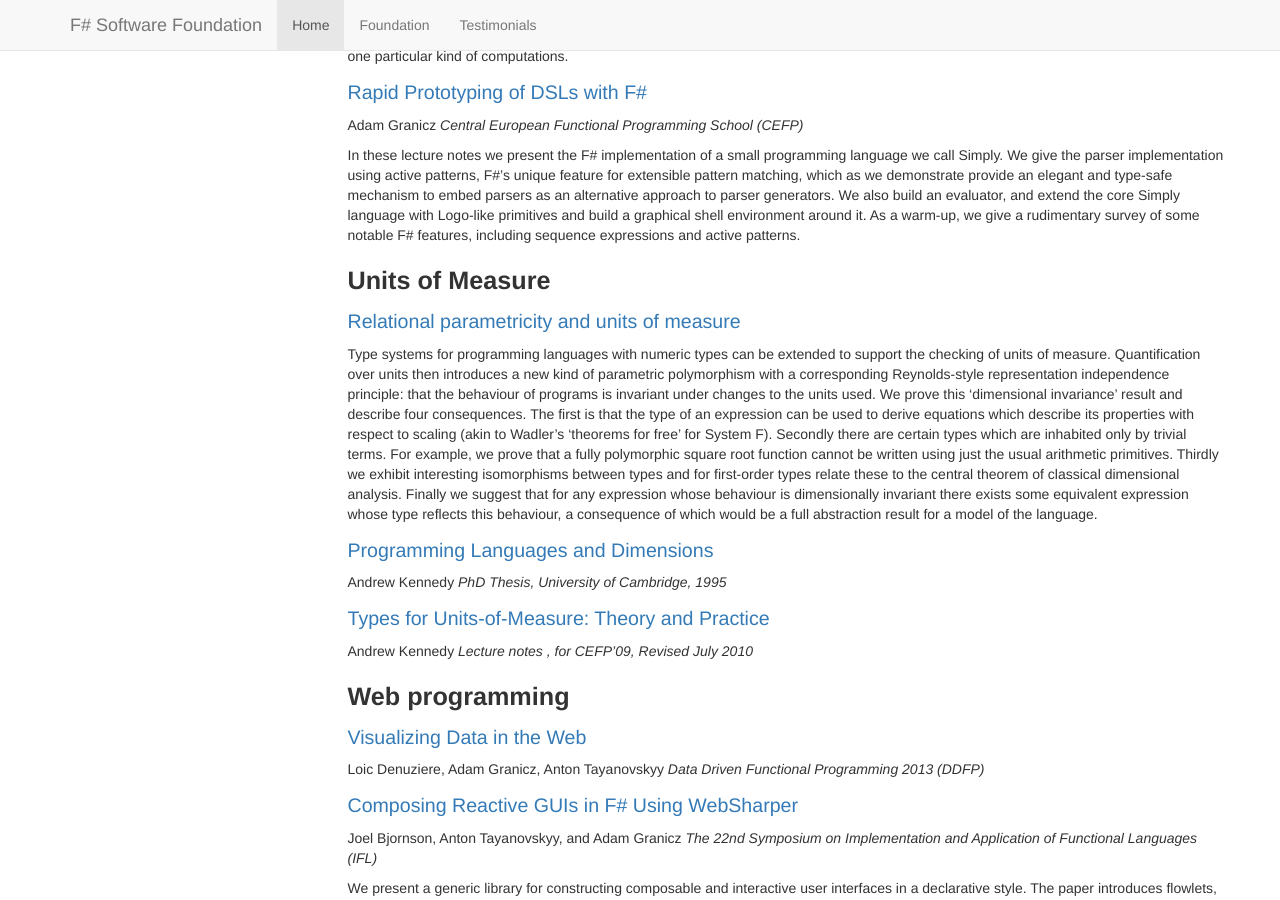
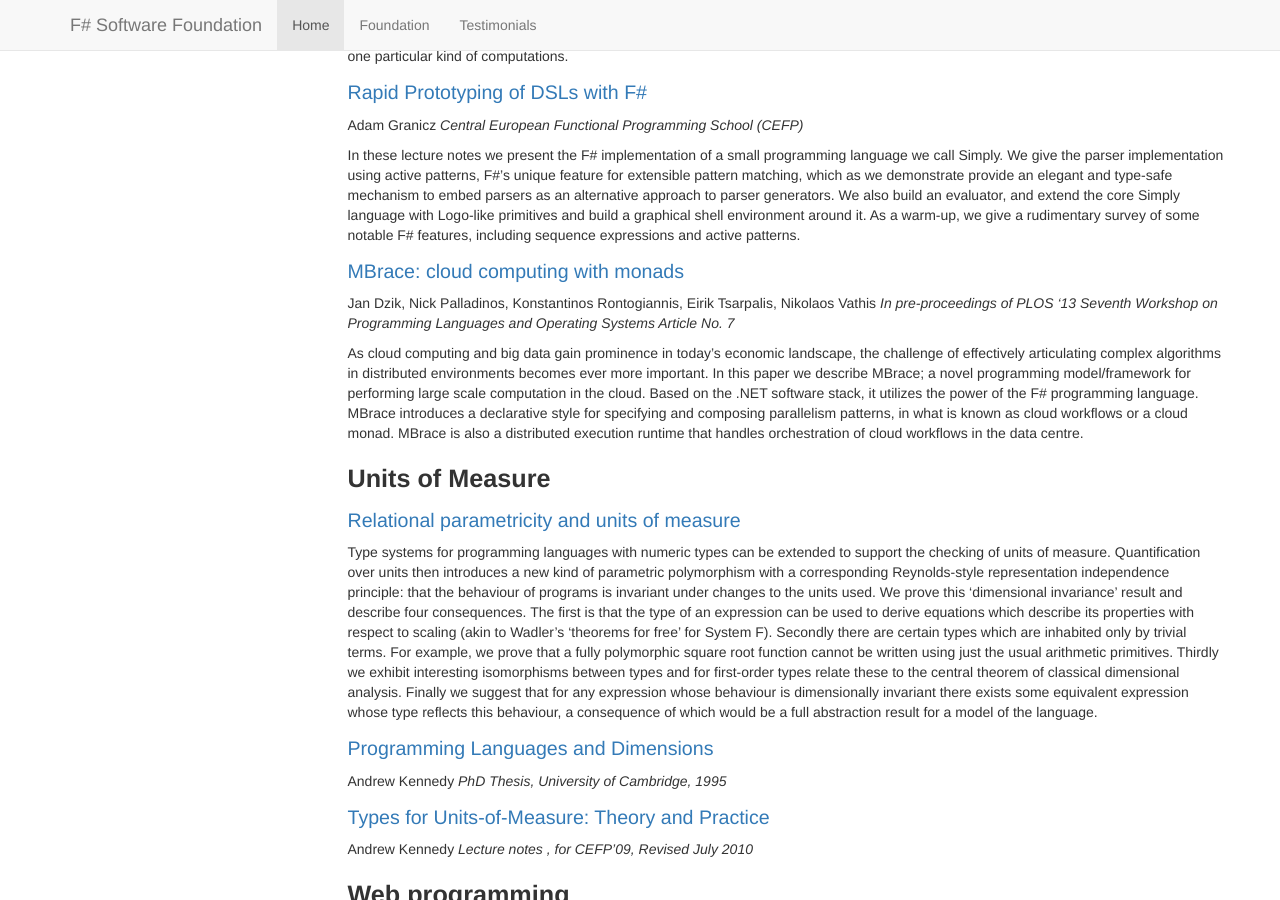
Before and after one commit to fsharp/fsharp.org, a Jekyll site: the page built from teaching/research.md, in a window 1280 px wide and 900 px high, scrolled down 4007 px. Built offline with Jekyll 4.4.1, drawn with Linux system fonts in a browser that asks for light colours; nearby versions of some CDN libraries; some web fonts are replaced; comment, search, counter and statistics services are not loaded.

Commit message:
Added MBrace paper

```diff
--- a/teaching/research.md
+++ b/teaching/research.md
@@ -287,6 +287,13 @@ to parser generators. We also build an evaluator, and extend the core Simply lan
 primitives and build a graphical shell environment around it. As a warm-up, we give a rudimentary survey
 of some notable F# features, including sequence expressions and active patterns.
 
+### [MBrace: cloud computing with monads](http://dl.acm.org/citation.cfm?id=2525531&dl=ACM&coll=DL&CFID=454202220&CFTOKEN=25283533)
+
+Jan Dzik, Nick Palladinos, Konstantinos Rontogiannis, Eirik Tsarpalis, Nikolaos Vathis
+_In pre-proceedings of PLOS '13 Seventh Workshop on Programming Languages and Operating Systems Article No. 7_
+
+As cloud computing and big data gain prominence in today's economic landscape, the challenge of effectively articulating complex algorithms in distributed environments becomes ever more important. In this paper we describe MBrace; a novel programming model/framework for performing large scale computation in the cloud. Based on the .NET software stack, it utilizes the power of the F# programming language. MBrace introduces a declarative style for specifying and composing parallelism patterns, in what is known as cloud workflows or a cloud monad. MBrace is also a distributed execution runtime that handles orchestration of cloud workflows in the data centre.
+
 
 
 ## Units of Measure
```
